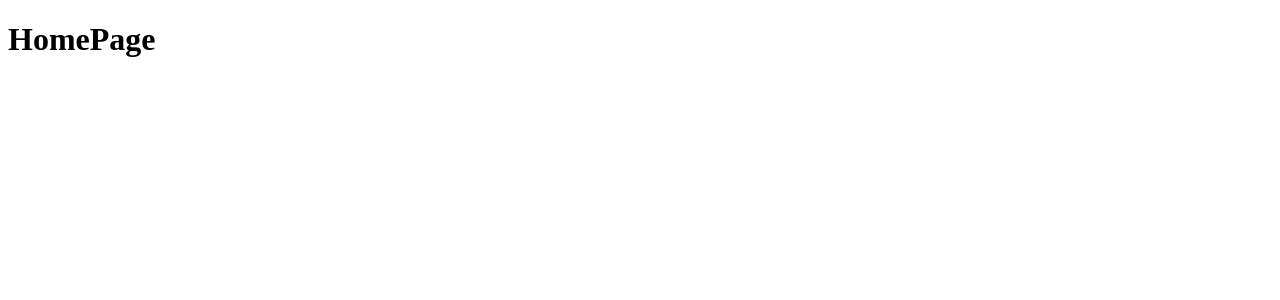
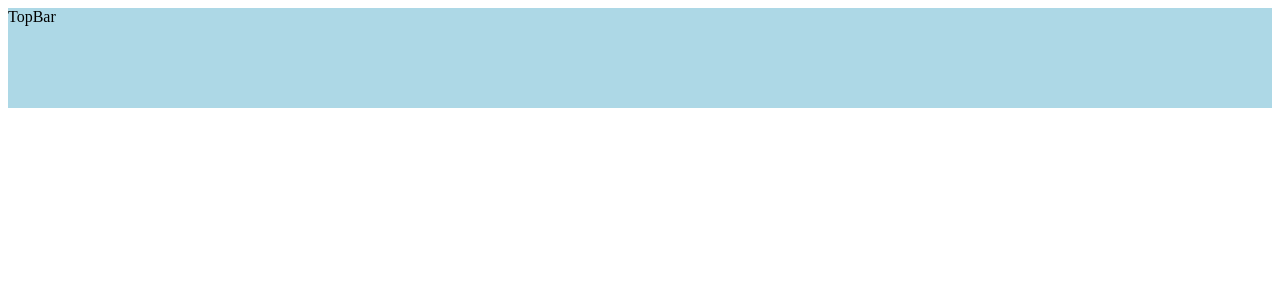
Before and after one commit to DattaPavanLovisetti/my-react-website, a React (Create React App) app: page /homepage in a window 1280 px wide. Shown: the top 300 px of the page. Built offline with nearby package versions, Linux system fonts and the light colour scheme.

Commit message:
Added Top Bar in Home Page

```diff
--- a/src/Home page/HomePage.jsx
+++ b/src/Home page/HomePage.jsx
@@ -1,9 +1,10 @@
 import React from 'react'
+import TopBar from './Top Bar/TopBar'
 
 export default function HomePage() {
   return (
     <>
-        <h1>HomePage</h1>
+    <TopBar/>
     </>
   )
 }
--- /dev/null
+++ b/src/Home page/Top Bar/TopBar.css
@@ -0,0 +1,4 @@
+.topbar-main {
+    background-color: lightblue;
+    height: 100px;
+}
--- /dev/null
+++ b/src/Home page/Top Bar/TopBar.jsx
@@ -0,0 +1,10 @@
+import React from 'react'
+import"./TopBar.css"
+
+export default function TopBar() {
+  return (
+    <div className='topbar-main'>
+        TopBar
+    </div>
+  )
+}
```
